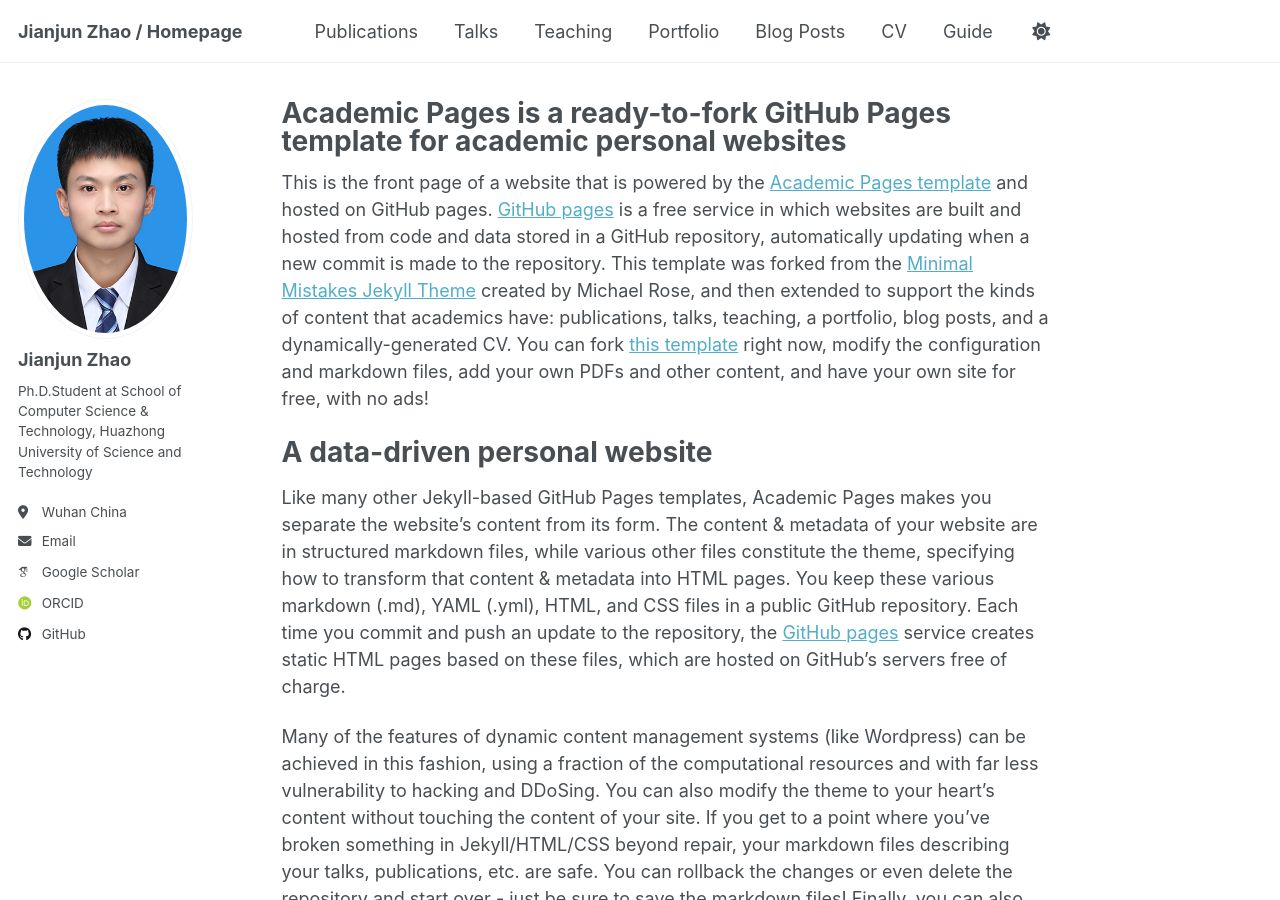
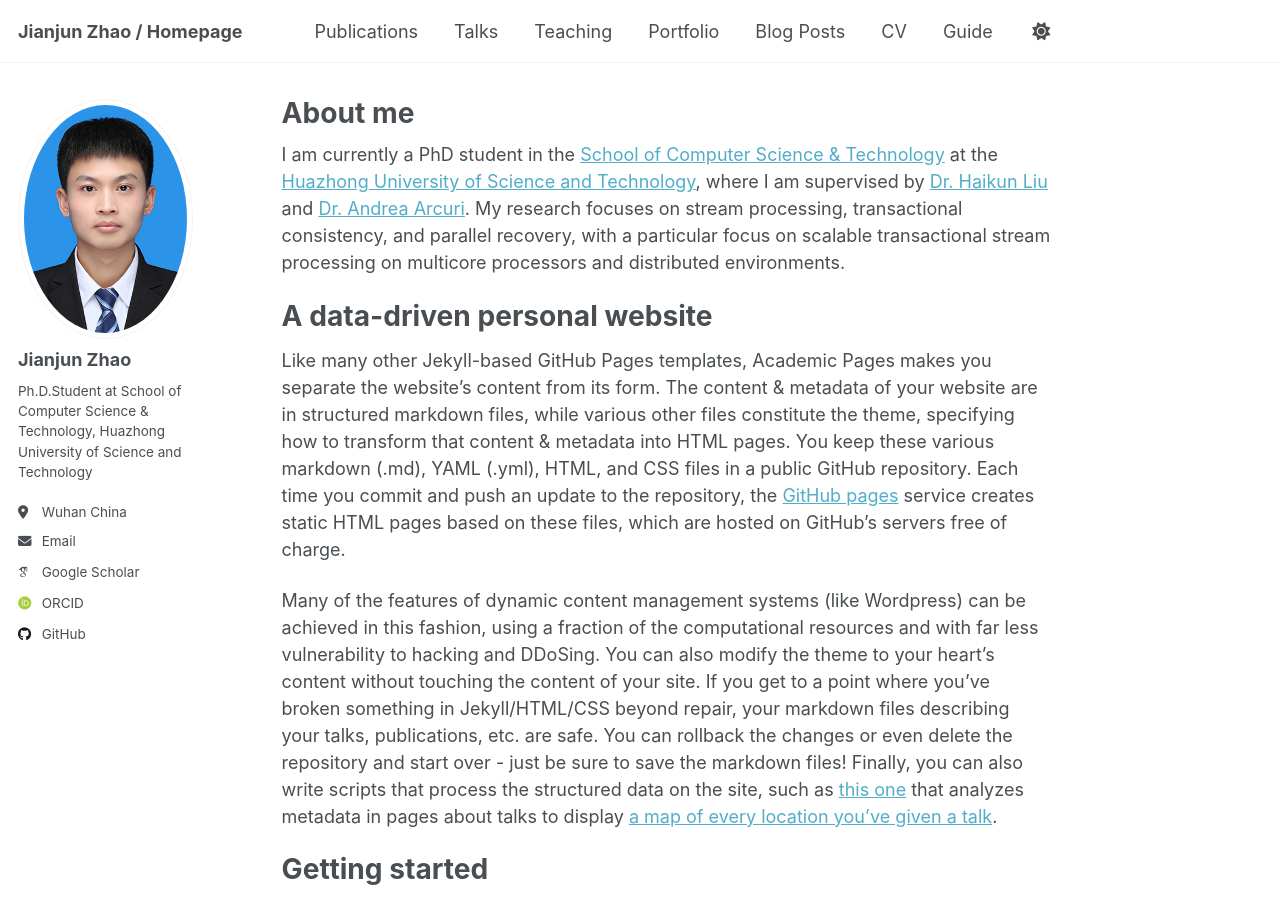
Before and after one commit to curryzjj/curryzjj.github.io, a Jekyll site: the page built from _pages/about.md, in a window 1280 px wide and 900 px high. Built offline with Jekyll 4.4.1, drawn with Linux system fonts in a browser that asks for light colours; some web fonts are replaced.

Commit message:
Modify about

```diff
--- a/_pages/about.md
+++ b/_pages/about.md
@@ -1,13 +1,16 @@
 ---
 permalink: /
-title: "Academic Pages is a ready-to-fork GitHub Pages template for academic personal websites"
+title: "About me"
 author_profile: true
 redirect_from:
   - /about/
   - /about.html
 ---
-
-This is the front page of a website that is powered by the [Academic Pages template](https://github.com/academicpages/academicpages.github.io) and hosted on GitHub pages. [GitHub pages](https://pages.github.com) is a free service in which websites are built and hosted from code and data stored in a GitHub repository, automatically updating when a new commit is made to the repository. This template was forked from the [Minimal Mistakes Jekyll Theme](https://mmistakes.github.io/minimal-mistakes/) created by Michael Rose, and then extended to support the kinds of content that academics have: publications, talks, teaching, a portfolio, blog posts, and a dynamically-generated CV. You can fork [this template](https://github.com/academicpages/academicpages.github.io) right now, modify the configuration and markdown files, add your own PDFs and other content, and have your own site for free, with no ads!
+I am currently a PhD student in the [School of Computer Science & Technology](https://cs.hust.edu.cn) at the [Huazhong University of Science and Technology](https://www.hust.edu.cn), where I am supervised by [Dr. Haikun Liu](https://www.cs.ox.ac.uk/people/Mark.Harman/) and [Dr. Andrea Arcuri](https://faculty.hust.edu.cn/liuhaikun/zh_CN/zhym/872475/list/index.htm).
+My research focuses on stream processing, transactional consistency, and
+parallel recovery, with a particular focus on scalable
+transactional stream processing on multicore
+processors and distributed environments.
 
 A data-driven personal website
 ======
```
